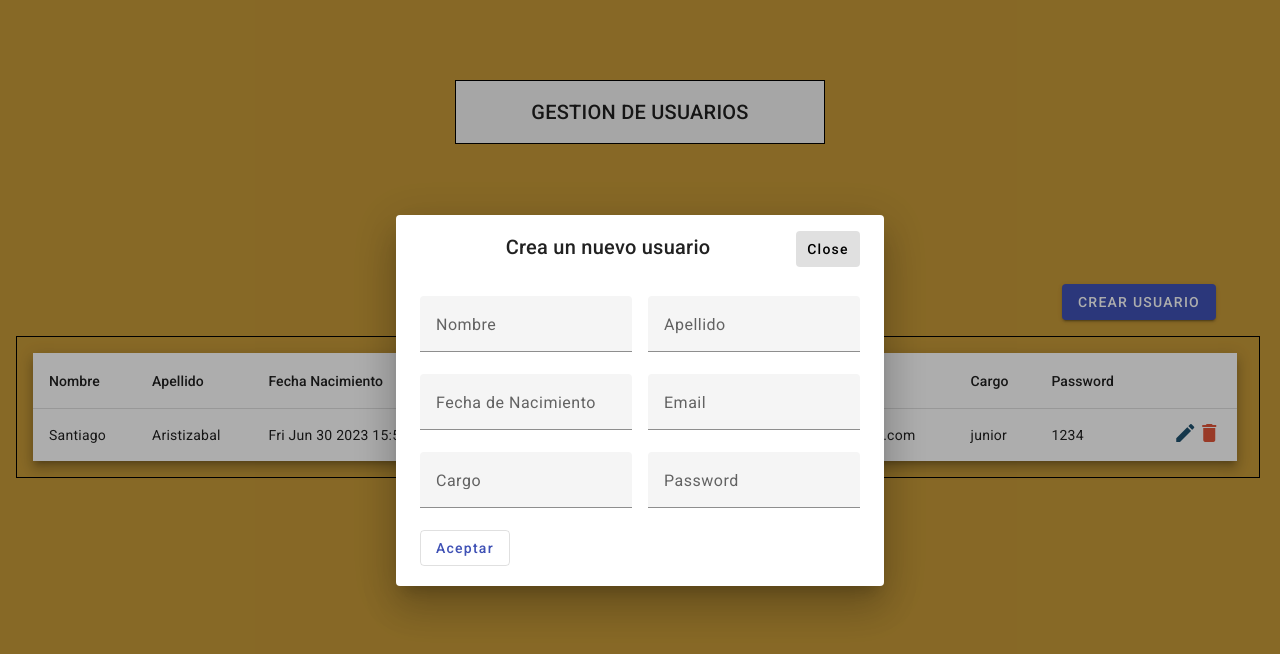
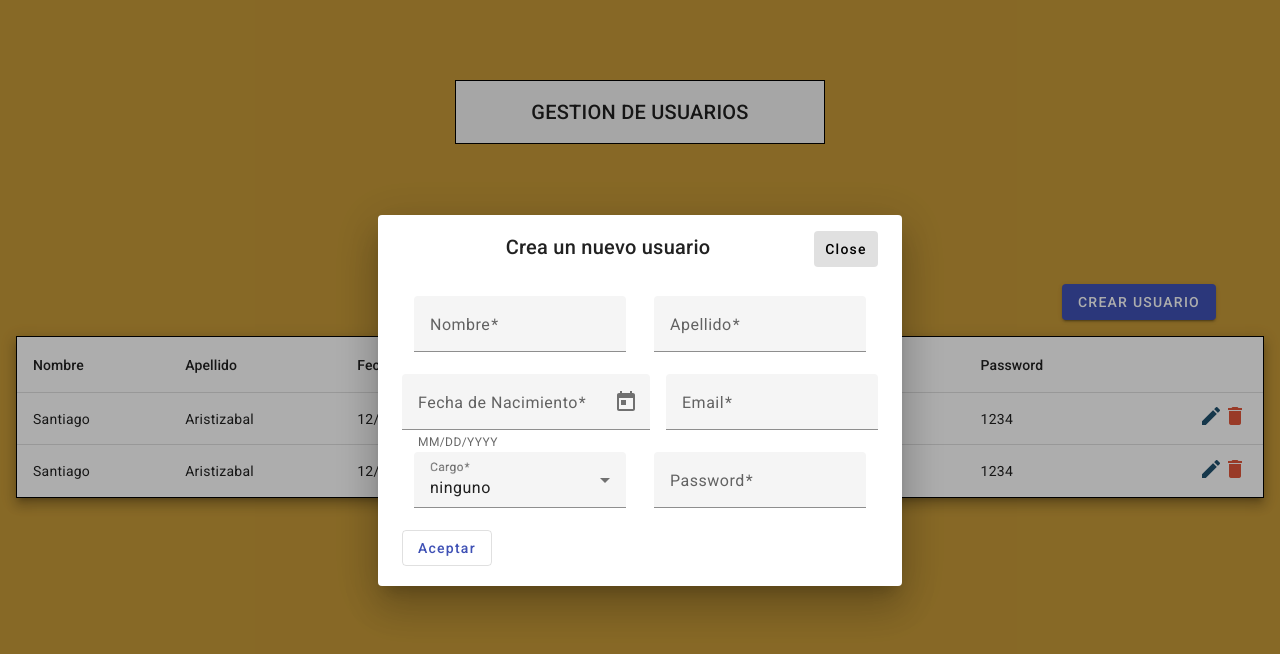
Before and after one commit to kosmoSAR/kosmetikon-users, an Angular app: page / in a window 1280 px wide. Both pictures are taken after a click on the button "CREAR USUARIO". Shown: the top 654 px of the page. Built offline with nearby package versions, Linux system fonts and the light colour scheme.

Commit message:
agrego inputs par amodificar y agregar usuarios

```diff
--- a/src/app/app-component.css
+++ b/src/app/app-component.css
@@ -11,6 +11,4 @@
 
 .user-table{
   margin: 1rem 1rem;
-  border: 1px solid black;
-  width: 97%;
 }
--- a/src/app/app.module.ts
+++ b/src/app/app.module.ts
@@ -19,7 +19,7 @@ import { UsersService } from './services/users.service';
     SharedModule,
     UsersModule,
     BrowserAnimationsModule,
-    HttpClientModule
+    HttpClientModule,
   ],
   providers: [UsersService],
   bootstrap: [AppComponent]
--- a/src/app/interfaces/users.interface.ts
+++ b/src/app/interfaces/users.interface.ts
@@ -2,7 +2,7 @@ export interface Usuarios{
   isEdit: boolean;
   nombre: string;
   apellido: string;
-  fechaNacimiento: Date;
+  fechaNacimiento: string;
   email: string;
   cargo: string;
   password: string;
--- a/src/app/users/components/button-dialog/button-dialog.component.ts
+++ b/src/app/users/components/button-dialog/button-dialog.component.ts
@@ -4,12 +4,14 @@ import { MatDialog, MatDialogModule } from '@angular/material/dialog';
 import { MatInputModule } from '@angular/material/input';
 import { FormBuilder, FormGroup, ReactiveFormsModule, Validators } from '@angular/forms';
 import { Usuarios } from 'src/app/interfaces/users.interface';
+import { UsersService } from 'src/app/services/users.service';
+import { MatDatepickerModule } from '@angular/material/datepicker';
+import { MatSelectModule } from '@angular/material/select';
 
 
 @Component({
   selector: 'shared-button-dialog',
   templateUrl: './button-dialog.component.html',
-  styleUrls: ['./button-dialog.component.css']
 })
 export class ButtonDialogComponent {
 
@@ -24,20 +26,20 @@ export class ButtonDialogComponent {
   selector: 'dialog-elements-example-dialog',
   templateUrl: 'dialog-elements-example-dialog.html',
   standalone: true,
-  imports: [MatDialogModule, MatButtonModule, MatInputModule, ReactiveFormsModule],
+  imports: [MatDialogModule, MatButtonModule, MatInputModule, ReactiveFormsModule, MatDatepickerModule, MatSelectModule],
 })
 export class DialogElementsExampleDialog {
 
   public forms:FormGroup;
 
-  constructor(private fb:FormBuilder){
+  constructor(private fb:FormBuilder, private _userService: UsersService){
     this.forms = this.fb.group({
-      nombre:[''],
-      apellido:[''],
-      fechaNacimiento:[''],
-      email:[''],
-      cargo:[''],
-      password:[''],
+      nombre:['', Validators.required],
+      apellido:['', Validators.required],
+      fechaNacimiento:['', Validators.required],
+      email:['', Validators.required],
+      cargo:['', Validators.required],
+      password:['', Validators.required],
     })
   }
 
@@ -53,6 +55,7 @@ export class DialogElementsExampleDialog {
     }
 
     console.log(usuario);
+    this._userService.newUser(usuario)
 
   }
 
--- a/src/app/users/components/button-dialog/dialog-elements-example-dialog.html
+++ b/src/app/users/components/button-dialog/dialog-elements-example-dialog.html
@@ -19,7 +19,10 @@
     <div style="display: flex; justify-content: space-evenly;">
       <mat-form-field style="margin-right: 1rem;">
         <mat-label>Fecha de Nacimiento</mat-label>
-        <input matInput placeholder="Nueva fecha de Nacimineto" formControlName="fechaNacimiento">
+        <input matInput [matDatepicker]="picker" formControlName="fechaNacimiento">
+        <mat-hint>MM/DD/YYYY</mat-hint>
+        <mat-datepicker-toggle matIconSuffix [for]="picker"></mat-datepicker-toggle>
+        <mat-datepicker #picker></mat-datepicker>
       </mat-form-field>
 
       <mat-form-field>
@@ -31,7 +34,12 @@
     <div style="display: flex; justify-content: space-evenly;">
       <mat-form-field style="margin-right: 1rem;">
         <mat-label>Cargo</mat-label>
-        <input matInput placeholder="Nuevo Cargo" formControlName="cargo">
+        <mat-select formControlName="cargo">
+          <mat-option value="">ninguno</mat-option>
+          <mat-option value="junior">Junior</mat-option>
+          <mat-option value="semi-senior">Semi Senior</mat-option>
+          <mat-option value="senior">Senior</mat-option>
+        </mat-select>
       </mat-form-field>
 
       <mat-form-field class="example-full-width">
--- a/src/app/users/pages/users-list/users-list.component.css
+++ b/src/app/users/pages/users-list/users-list.component.css
@@ -1,6 +1,5 @@
 table {
-  margin: 1rem;
-  min-width: 97%;
+  border: 1px solid black;
 }
 
 .cursor{
--- a/src/app/users/pages/users-list/users-list.component.html
+++ b/src/app/users/pages/users-list/users-list.component.html
@@ -3,9 +3,9 @@
     <ng-container matColumnDef="nombre">
       <th mat-header-cell *matHeaderCellDef> Nombre </th>
       <td mat-cell *matCellDef="let user">
-      <div *ngIf="user.isEdit" class="form-width">
-        <mat-form-field class="input-width">
-          <input matInput placeholder="Nuevo Nombre">
+        <div *ngIf="user.isEdit" style="margin-top: 1rem;">
+          <mat-form-field class="example-full-width">
+            <input matInput placeholder="Nuevo Nombre" [(ngModel)] = "user.nombre" >
           </mat-form-field>
         </div>
         <div *ngIf="!user.isEdit">
@@ -17,9 +17,9 @@
     <ng-container matColumnDef="apellido">
       <th mat-header-cell *matHeaderCellDef> Apellido </th>
       <td mat-cell *matCellDef="let user">
-      <div *ngIf="user.isEdit" class="form-width">
-        <mat-form-field class="input-width">
-          <input matInput placeholder="Nuevo Apellido">
+        <div *ngIf="user.isEdit" style="margin-top: 1rem;">
+          <mat-form-field class="example-full-width">
+            <input matInput placeholder="Nuevo Apellido" [(ngModel)] = "user.apellido">
           </mat-form-field>
         </div>
         <div *ngIf="!user.isEdit">
@@ -32,9 +32,13 @@
     <ng-container matColumnDef="fechaNacimiento">
       <th mat-header-cell *matHeaderCellDef> Fecha Nacimiento </th>
       <td mat-cell *matCellDef="let user">
-      <div *ngIf="user.isEdit" class="form-width">
-        <mat-form-field class="input-width">
-          <input matInput placeholder="Fecha">
+        <div *ngIf="user.isEdit" style="margin-top: 1rem;">
+          <mat-form-field>
+            <mat-label>Elige una fecha</mat-label>
+            <input matInput [matDatepicker]="picker" [(ngModel)] = "user.fechaNacimiento">
+            <mat-hint>MM/DD/YYYY</mat-hint>
+            <mat-datepicker-toggle matIconSuffix [for]="picker"></mat-datepicker-toggle>
+            <mat-datepicker #picker></mat-datepicker>
           </mat-form-field>
         </div>
         <div *ngIf="!user.isEdit">
@@ -47,9 +51,9 @@
     <ng-container matColumnDef="email">
       <th mat-header-cell *matHeaderCellDef> Email </th>
       <td mat-cell *matCellDef="let user">
-      <div *ngIf="user.isEdit" class="form-width">
-        <mat-form-field class="input-width">
-          <input matInput placeholder="Nuevo correo">
+        <div *ngIf="user.isEdit" style="margin-top: 1rem;">
+          <mat-form-field class="example-full-width">
+            <input matInput placeholder="Nuevo correo" [(ngModel)] = "user.email">
           </mat-form-field>
         </div>
         <div *ngIf="!user.isEdit">
@@ -61,15 +65,13 @@
     <ng-container matColumnDef="cargo">
       <th mat-header-cell *matHeaderCellDef> Cargo </th>
       <td mat-cell *matCellDef="let user">
-      <div *ngIf="user.isEdit" class="form-width">
-        <mat-form-field class="input-width">
-          <mat-label>Select an option</mat-label>
-          <mat-select>
+        <div *ngIf="user.isEdit" style="margin-top: 1rem; width: 100px;">
+            <mat-select [(ngModel)] = "user.cargo">
+              <mat-option value="">ninguno</mat-option>
               <mat-option value="junior">Junior</mat-option>
               <mat-option value="semi-senior">Semi Senior</mat-option>
               <mat-option value="senior">Senior</mat-option>
             </mat-select>
-        </mat-form-field>
         </div>
         <div *ngIf="!user.isEdit">
           {{user.cargo}}
@@ -80,9 +82,9 @@
     <ng-container matColumnDef="password">
       <th mat-header-cell *matHeaderCellDef> Password </th>
       <td mat-cell *matCellDef="let user">
-      <div *ngIf="user.isEdit" class="form-width">
-        <mat-form-field class="input-width">
-          <input matInput placeholder="Nueva contraseña">
+        <div *ngIf="user.isEdit" style="margin-top: 1rem;">
+          <mat-form-field class="example-full-width">
+            <input matInput placeholder="Nueva contraseña" [(ngModel)] = "user.password">
           </mat-form-field>
         </div>
         <div *ngIf="!user.isEdit">
@@ -94,10 +96,11 @@
     <ng-container matColumnDef="acciones">
       <th mat-header-cell *matHeaderCellDef></th>
       <td mat-cell *matCellDef="let user; let i = index" style="text-align: right;">
-        <a class="cursor" style="color: #1f516f;" matTooltip="Editar usuario" (click)="onEdit(user)">
+          <a *ngIf="!user.isEdit" class="cursor" style="color: #1f516f;" matTooltip="Editar usuario" (click)="onEdit(user)">
               <mat-icon>edit</mat-icon>
           </a>
-        <a class="cursor" style="color: #e15639;" matTooltip="Eliminar usuario">
+          <button *ngIf="user.isEdit" mat-stroked-button color="primary" type="button" (click)="sendInfo(user)">Aceptar</button>
+          <a *ngIf="!user.isEdit" class="cursor" style="color: #e15639;" matTooltip="Eliminar usuario" (click)="eliminar(user)">
               <mat-icon>delete</mat-icon>
           </a>
       </td>
--- a/src/app/users/pages/users-list/users-list.component.ts
+++ b/src/app/users/pages/users-list/users-list.component.ts
@@ -1,24 +1,42 @@
 import { Component } from '@angular/core';
 import { Usuarios } from 'src/app/interfaces/users.interface';
-import {MatInputModule} from '@angular/material/input';
-import {MatFormFieldModule} from '@angular/material/form-field';
+import { UsersService } from 'src/app/services/users.service';
 
 const ELEMENT_DATA: Usuarios[] = [
-  {isEdit: false, nombre: "Santiago", apellido: 'Aristizabal', fechaNacimiento: new Date(), email: 'jsanti@gmail.com', cargo: "junior", password: "1234"},
+  {isEdit: false, nombre: "Santiago", apellido: 'Aristizabal', fechaNacimiento: "12/26", email: 'jsanti@gmail.com', cargo: "junior", password: "1234"},
+  {isEdit: false, nombre: "Santiago", apellido: 'Aristizabal', fechaNacimiento: "12/26", email: 'jsanti@gmail.com', cargo: "junior", password: "1234"},
 ];
 
 @Component({
   selector: 'users-list',
   templateUrl: './users-list.component.html',
-  styleUrls: ['./users-list.component.css']
+  styleUrls: ['./users-list.component.css'],
 })
 export class UsersListComponent {
 
   displayedColumns: string[] = ['nombre', 'apellido', 'fechaNacimiento', 'email', 'cargo', 'password', 'acciones'];
-
   dataSource = ELEMENT_DATA;
 
-  onEdit( item: Usuarios ){
-    item.isEdit = !item.isEdit;
+  constructor( private _userService: UsersService ){}
+
+  public userInfo!: Usuarios;
+
+  onEdit( user: Usuarios ){
+    user.isEdit = !user.isEdit;
+    this.userInfo = user;
+    console.log(this.userInfo);
   }
+
+  sendInfo( user: Usuarios ){
+    user.isEdit = !user.isEdit;
+    this.userInfo = user;
+    console.log(this.userInfo);
+    this._userService.updateUser( this.userInfo );
+  }
+
+  eliminar( user: Usuarios ){
+    console.log(user);
+    this._userService.deleteUser(user)
+  }
+
 }
--- a/src/app/users/users.module.ts
+++ b/src/app/users/users.module.ts
@@ -10,7 +10,7 @@ import { ButtonDialogComponent } from './components/button-dialog/button-dialog.
 @NgModule({
   declarations: [
     UsersListComponent,
-    ButtonDialogComponent,
+    ButtonDialogComponent
   ],
   imports: [
     CommonModule,
@@ -18,7 +18,7 @@ import { ButtonDialogComponent } from './components/button-dialog/button-dialog.
   ],
   exports: [
     UsersListComponent,
-    ButtonDialogComponent,
+    ButtonDialogComponent
   ]
 })
 export class UsersModule { }
```
Also changed, not shown: src/app/shared/shared.module.ts (+10 -1 lines), src/app/users/components/button-dialog/button-dialog.component.css (deleted). Lines whose indentation alone changed are shown as unchanged.
